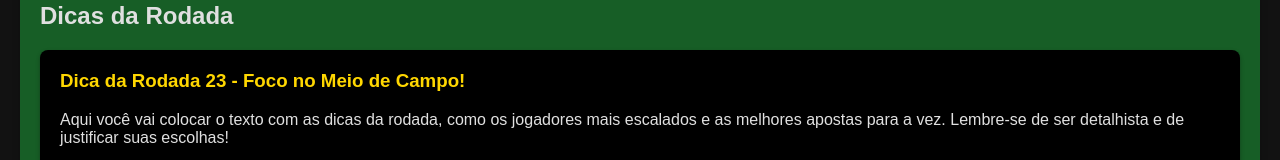
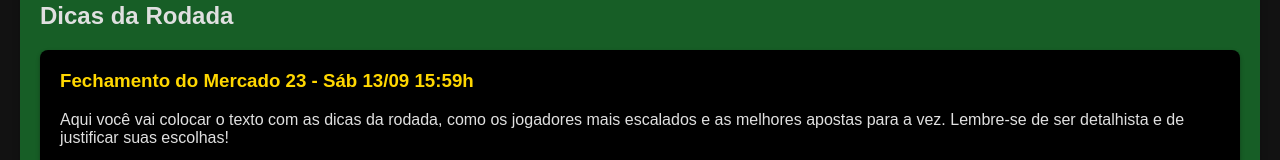
Before and after one commit to AndreArtte/Segue-o-Pai, a plain HTML site: page index.html in a window 1280 px wide. Shown: the part 422-582 px from the top of the page. Drawn offline with Linux system fonts and the light colour scheme.

Commit message:
Update index.html

```diff
--- a/index.html
+++ b/index.html
@@ -33,7 +33,7 @@
             <h2>Dicas da Rodada</h2>
             <div class="dica-container">
                 <article class="dica-post">
-                    <h3>Dica da Rodada <span class="rodada-numero-span">25</span> - Foco no Meio de Campo!</h3>
+                    <h3>Fechamento do Mercado <span class="rodada-numero-span">25</span> - Sáb 13/09 15:59h</h3>
                     <p>Aqui você vai colocar o texto com as dicas da rodada, como os jogadores mais escalados e as melhores apostas para a vez. Lembre-se de ser detalhista e de justificar suas escolhas!</p>
                 </article>
                 <article class="dica-post">
```
